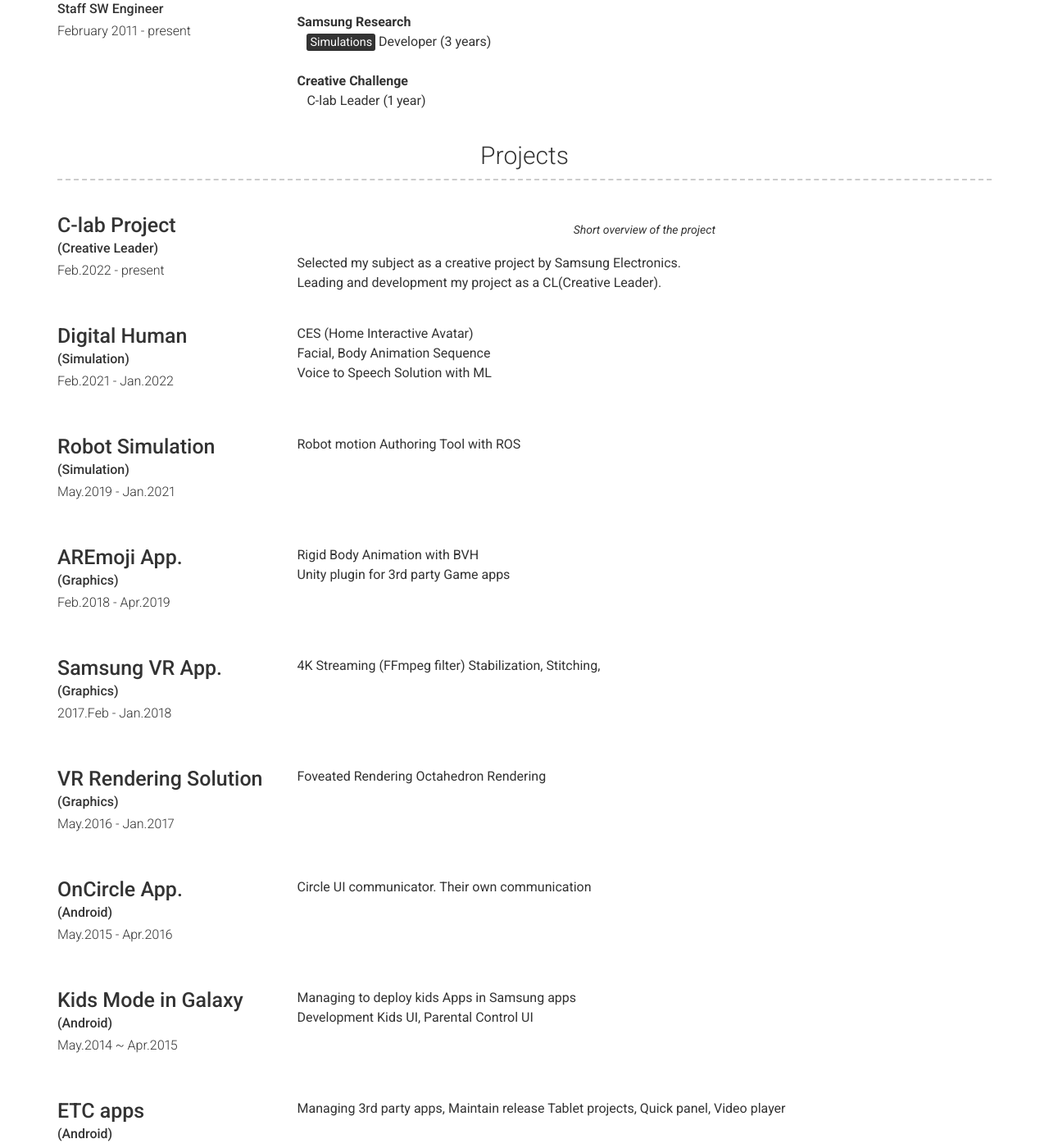
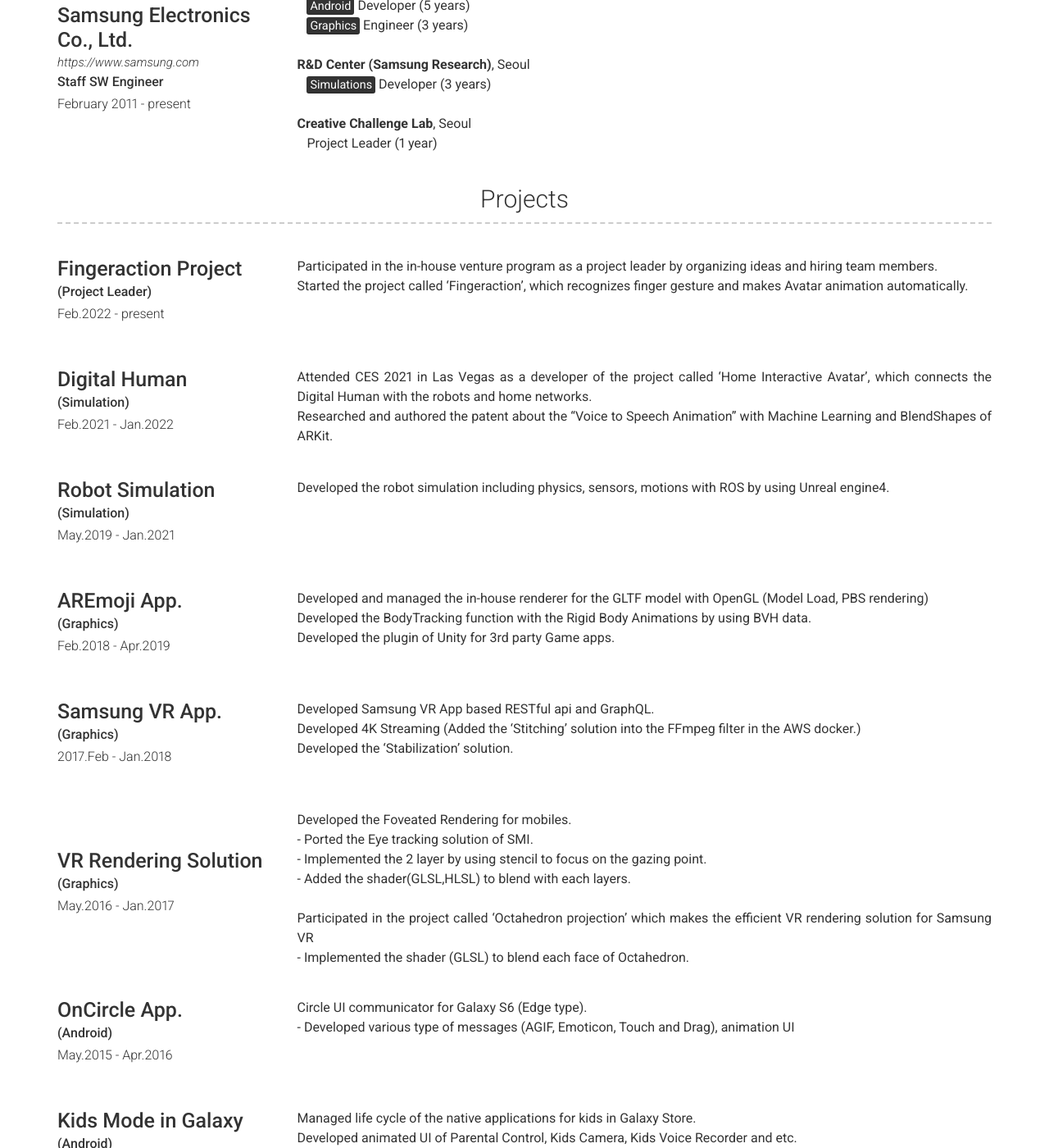
Before and after one commit to jaeeun/jaeeun.github.io, a Jekyll site: the page built from resume/index.md, in a window 1280 px wide and 1400 px high, scrolled down 770 px. Shown: the whole window at 82% size. Built offline with Jekyll 4.4.1, drawn with Linux system fonts in a browser that asks for light colours; nearby versions of some CDN libraries; some of the changed text lies outside the part shown.

Commit message:
change resume contents

```diff
--- /dev/null
+++ b/_data/about.yml
@@ -0,0 +1,14 @@
+about_profile_image: assets/profile/myProfile.jpg
+about_content: |
+  <b>Objective :</b>
+  Seeking a Position as a Software Development Engineer in an organization where I can utilize my existing skills and knowledge with 12 years of work experience in Graphics and Android, and where I can enhance and develop new skills to contribute in the accomplishment of organizational goals.<br>
+
+  <br>
+  <b>Language :</b> Korean(Native), English(Intermediate)<br>
+
+  <br>
+  <b>Skills : </b> <br>
+  - Graphics : <mark>OpenGL</mark> Rendering, Avatar Animations, <mark>Unreal Engine4</mark>, Unity (partial experience : Shader, Native Library)
+  - Android: <mark>Java</mark>, <mark>native library(C++)</mark>, <mark>RestAPI</mark>, GraphQL, Skia animation UI, <mark>Profiling</mark> (Adreno, Mali, Google Debugger), Strong <mark>Debugging</mark> and <mark>Optimizing</mark> applications or systems.
+  - ML (Basic level) : Python, Tensorflow, PyTorch
+  - ETC : FFmpeg, Git, SVN, Perforce, Docker, AWS, Jira, Confluence
--- a/_data/projects.yml
+++ b/_data/projects.yml
@@ -1,64 +1,77 @@
 # Project template
-- name: C-lab Project
+- name: Fingeraction Project
   dates: Feb.2022 - present
-  qualification: (Creative Leader)
-  quote: >
-    Short overview of the project
+  qualification: (Project Leader)
+  quote:
   description: >
-    Selected my subject as a creative project by Samsung Electronics.<br>
-    Leading and development my project as a CL(Creative Leader).
+   Participated in the in-house venture program as a project leader by organizing ideas and hiring team members. <br>
+   Started the project called ‘Fingeraction’, which recognizes finger gesture and makes Avatar animation automatically.
+
+
 
 - name: Digital Human
   dates: Feb.2021 - Jan.2022
   qualification: (Simulation)
   description: >
-    CES (Home Interactive Avatar)<br>
-    Facial, Body Animation Sequence<br>
-    Voice to Speech Solution with ML<br>
+    Attended CES 2021 in Las Vegas as a developer of the project called ‘Home Interactive Avatar’, which connects the Digital Human with the robots and home networks.<br>
+    Researched and authored the patent about the “Voice to Speech Animation” with Machine Learning and BlendShapes of ARKit.
+
 
 - name: Robot Simulation
   dates: May.2019 - Jan.2021
   qualification: (Simulation)
   description: >
-    Robot motion Authoring Tool with ROS
+    Developed the robot simulation including physics, sensors, motions with ROS by using Unreal engine4.
+
 
 - name: AREmoji App.
   dates: Feb.2018 - Apr.2019
   qualification: (Graphics)
   description: >
-    Rigid Body Animation with BVH <br>
-    Unity plugin for 3rd party Game apps
+    Developed and managed the in-house renderer for the GLTF model with OpenGL (Model Load, PBS rendering) <br>
+    Developed the BodyTracking function with the Rigid Body Animations by using BVH data.<br>
+    Developed the plugin of Unity for 3rd party Game apps.
+
 
 - name: Samsung VR App.
   dates: 2017.Feb - Jan.2018
   qualification: (Graphics)
   description: >
-    4K Streaming (FFmpeg filter)
-    Stabilization, Stitching,
+    Developed Samsung VR App based RESTful api and GraphQL.<br>
+    Developed 4K Streaming (Added the ‘Stitching’ solution into the FFmpeg filter in the AWS docker.)<br>
+    Developed the ‘Stabilization’ solution.
+
 
 - name: VR Rendering Solution
   dates: May.2016 - Jan.2017
   qualification: (Graphics)
   description: >
-    Foveated Rendering
-    Octahedron Rendering
+    Developed the Foveated Rendering for mobiles. <br>
+    -	Ported the Eye tracking solution of SMI.<br>
+    -	Implemented the 2 layer by using stencil to focus on the gazing point.<br>
+    -	Added the shader(GLSL,HLSL) to blend with each layers.<br>
+    <br>
+    Participated in the project called ‘Octahedron projection’ which makes the efficient VR rendering solution for Samsung VR<br>
+    -	Implemented the shader (GLSL) to blend each face of Octahedron.
 
 - name: OnCircle App.
   dates: May.2015 - Apr.2016
   qualification: (Android)
   description: >
-    Circle UI communicator.
-    Their own communication
+    Circle UI communicator for Galaxy S6 (Edge type). <br>
+    -	Developed various type of messages (AGIF, Emoticon, Touch and Drag), animation UI
+
 
 - name: Kids Mode in Galaxy
   dates: May.2014 ~ Apr.2015
   qualification: (Android)
   description: >
-    Managing to deploy kids Apps in Samsung apps<br>
-    Development Kids UI, Parental Control UI
+    Managed life cycle of the native applications for kids in Galaxy Store.<br>
+    Developed animated UI of Parental Control, Kids Camera, Kids Voice Recorder and etc.
+
 
 - name: ETC apps
   dates: Feb.2011 ~ Apr.2013
   qualification: (Android)
   description: >
-    Managing 3rd party apps, Maintain release Tablet projects, Quick panel, Video player
+    Managed 3rd party apps, Maintain releases of Tablet products, Quick panel, Video player
--- a/_includes/resume/about.html
+++ b/_includes/resume/about.html
@@ -1,14 +1,14 @@
 <div class="container intro-container">
-  <h3 id="{{ page.about_title | slugify | default: 'about-me' }}">{{ site.about_title | default:
+  <h3 id="{{ site.about_title | slugify | default: 'about-me' }}">{{ site.about_title | default:
   "About Me" }}</h3>
   <div class="row clearfix">
-    {%- if page.about_profile_image -%}
+    {%- if site.data.about..about_profile_image -%}
       <div class="col-xs-12 col-sm-4 col-md-3 no-print">
-        <span class="profile-img" style="background-image: url({{ page.about_profile_image | relative_url }})"></span>
+        <span class="profile-img" style="background-image: url({{ site.data.about..about_profile_image | relative_url }})"></span>
       </div>
     {%- endif -%}
-    <div class="{{ 'col-xs-12 ' }}{%- if page.about_profile_image -%}col-sm-8 col-md-9 col-print-12{%- endif -%}">
-      {{ page.about_content | strip | markdownify }}
+    <div class="{{ 'col-xs-12 ' }}{%- if site.data.about..about_profile_image -%}col-sm-8 col-md-9 col-print-12{%- endif -%}">
+      {{ site.data.about.about_content | strip | markdownify }}
     </div>
   </div>
 </div>
--- a/resume/index.md
+++ b/resume/index.md
@@ -1,12 +1,3 @@
 ---
 layout: resume
-about_profile_image: assets/profile/myProfile.jpg
-about_content: |
-  I am Groot.<br>
-  <br>
-  <b>Skills : </b> <br>
-  - Android : <mark>Java</mark>, <mark>native library(C++)</mark>, <mark>RestAPI</mark>, GraphQL, Skia, <mark>Profiling</mark> (Adreno, Mali, google debugger)
-  - 3D Tools : <mark>Unreal Engine4</mark>, OpenGL Rendering, Unity(partial experience : Shader, Library)
-  - ML (Basic level) : <mark>Python</mark>, Tensorflow, Pytorch
-  - ETC : <mark>FFMPEG</mark>
 ---
```
Also changed, not shown: _data/experience.yml (+4 -7 lines), 1 other file.
